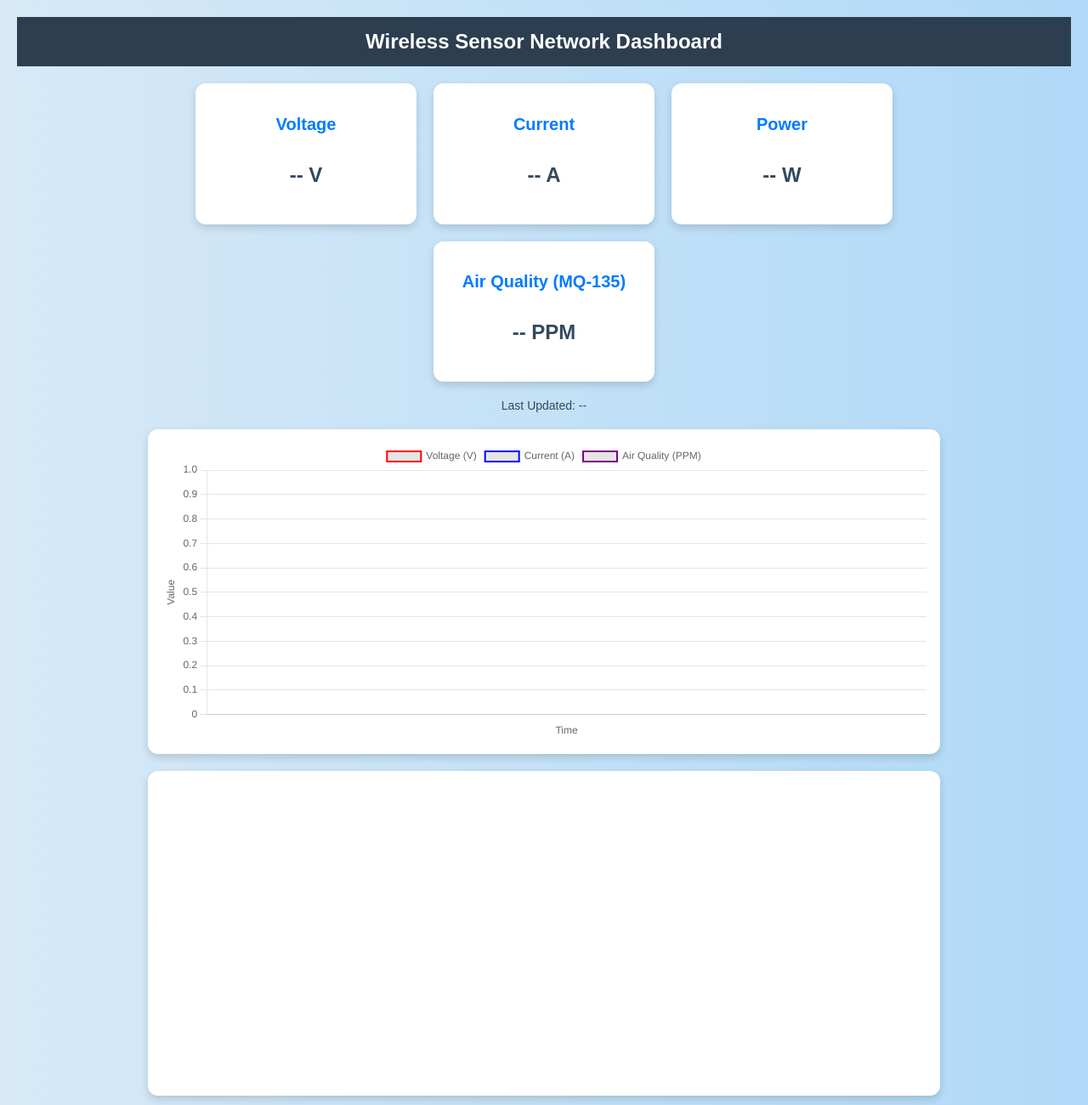
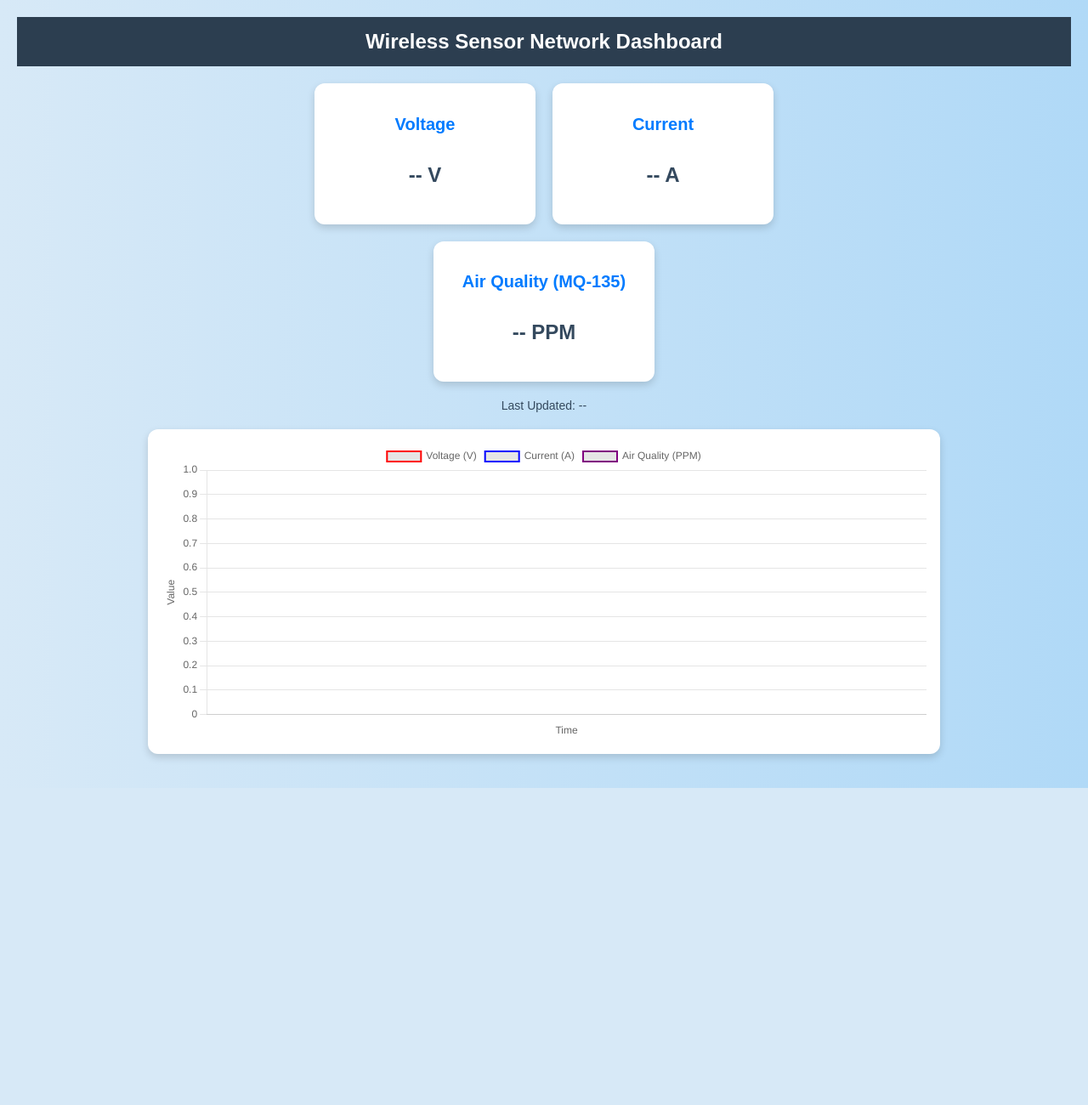
Before and after one commit to AstaJ13/SensorData, a plain HTML site: page index.html in a window 1280 px wide. Shown: the top 1300 px of the page at 85% size. After the commit the page ends 927 px from the top, so only its background shows below. Drawn offline with nearby package versions, Linux system fonts and the light colour scheme; no server answers.

Commit message:
Update index.html

```diff
--- a/index.html
+++ b/index.html
@@ -17,7 +17,6 @@
     <script type="module" src="demo.js"></script>
 
     <style>
-        /* Pastel Blue Theme */
         body {
             font-family: Arial, sans-serif;
             text-align: center;
@@ -52,7 +51,7 @@
             width: 95%;
             max-width: 900px;
             margin: 20px auto;
-            height: 350px; /* Increased height for better graph visibility */
+            height: 350px;
             background: #ffffff;
             padding: 15px;
             border-radius: 12px;
@@ -86,10 +85,6 @@
         <h2>Current</h2>
         <p id="current">-- A</p>
     </div>
-    <div class="sensor-box">
-        <h2>Power</h2>
-        <p id="power">-- W</p>
-    </div>
 </div>
 
 <div class="sensor-container">
@@ -105,9 +100,6 @@
 <div class="chart-container">
     <canvas id="voltageCurrentChart"></canvas>
 </div>
-<div class="chart-container">
-    <canvas id="powerChart"></canvas>
-</div>
 
 </body>
 </html>
```
